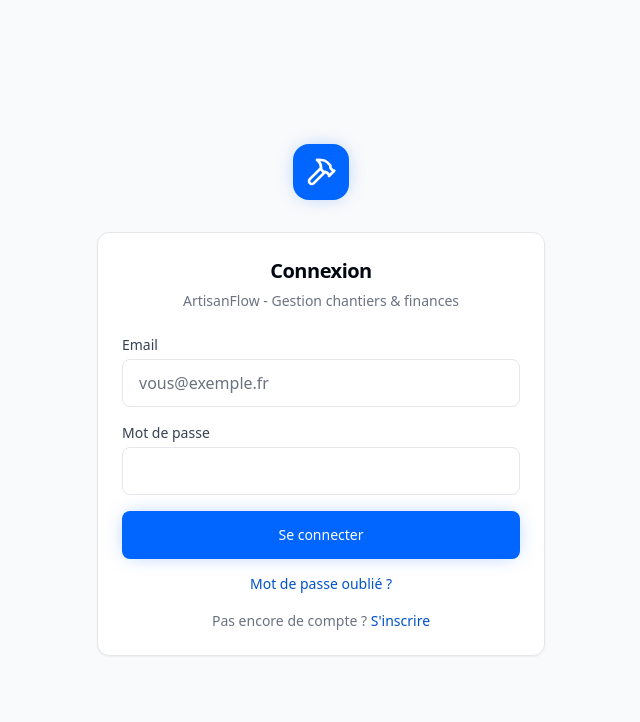
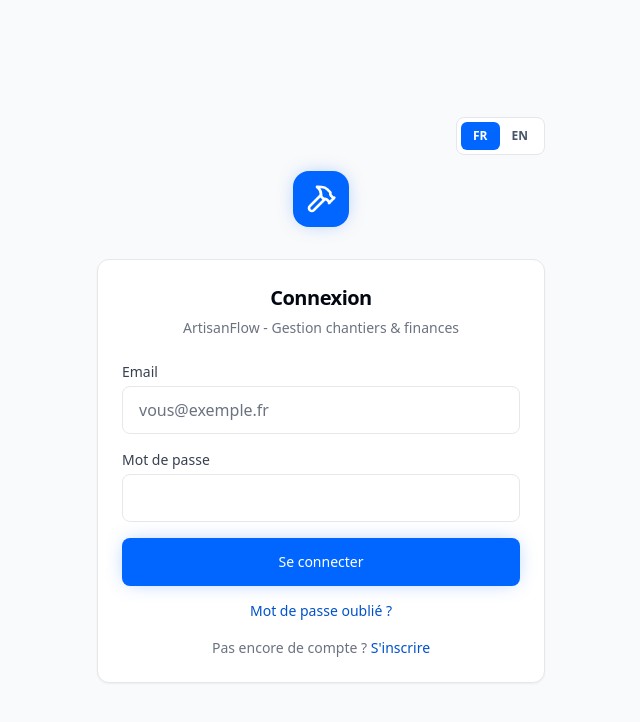
Before and after one commit to arieltouboul-bot/artisan-flow-app, a Next.js app: page /login in a window 1280 px wide. Shown: the top 722 px of the page, without its empty margins (319-959 px from the left). Built offline with nearby package versions, Linux system fonts and the light colour scheme.

Commit message:
final: validated access gate, bilingual funnel, and security middleware

```diff
--- a/app/login/page.tsx
+++ b/app/login/page.tsx
@@ -14,7 +14,7 @@
 import { t } from "@/lib/translations";
 
 function LoginPageContent() {
-  const { language } = useLanguage();
+  const { language, setLanguage } = useLanguage();
   const router = useRouter();
   const searchParams = useSearchParams();
   const [email, setEmail] = useState("");
@@ -94,6 +94,24 @@
         animate={{ opacity: 1, y: 0 }}
         className="w-full max-w-md"
       >
+        <div className="mb-4 flex justify-end">
+          <div className="inline-flex rounded-lg border border-gray-200 bg-white p-1">
+            <button
+              type="button"
+              onClick={() => setLanguage("fr")}
+              className={`rounded-md px-3 py-1.5 text-xs font-semibold ${language === "fr" ? "bg-brand-blue-500 text-white" : "text-slate-600"}`}
+            >
+              FR
+            </button>
+            <button
+              type="button"
+              onClick={() => setLanguage("en")}
+              className={`rounded-md px-3 py-1.5 text-xs font-semibold ${language === "en" ? "bg-brand-blue-500 text-white" : "text-slate-600"}`}
+            >
+              EN
+            </button>
+          </div>
+        </div>
         <div className="flex justify-center mb-8">
           <div className="flex h-14 w-14 items-center justify-center rounded-2xl bg-brand-blue-500 text-white shadow-brand-glow">
             <Hammer className="h-8 w-8" />
--- a/app/page.tsx
+++ b/app/page.tsx
@@ -97,22 +97,22 @@
             {t("heroSubtitle", language)}
           </motion.p>
           <motion.div variants={item} className="mt-12 flex flex-wrap items-center justify-center gap-4">
-            <Link href="/signup">
+            <Link href="/login">
               <Button
                 size="lg"
                 className="min-h-[56px] px-10 text-base font-semibold bg-white text-blue-900 hover:bg-blue-50 shadow-xl"
               >
-                {t("signUp", language)}
+                {t("getStarted", language)}
               </Button>
             </Link>
-            <Link href="/login">
+            <Link href="/signup">
               <Button
                 size="lg"
                 variant="outline"
                 className="min-h-[56px] gap-2 border-2 border-white/50 bg-white/10 px-8 text-base font-semibold text-white hover:bg-white/20"
               >
                 <Sparkles className="h-5 w-5" />
-                ✨ {t("talkToAI", language)}
+                {t("signUp", language)}
               </Button>
             </Link>
           </motion.div>
--- a/app/welcome/page.tsx
+++ b/app/welcome/page.tsx
@@ -52,8 +52,10 @@
         .select("is_active, trial_started_at")
         .eq("user_id", user.id)
         .maybeSingle();
+      console.log("[Check Access] profile:", profile);
       setTrialStartedAt(profile?.trial_started_at ?? null);
       if (checkAccess(profile)) {
+        console.log("[Redirecting] /welcome -> /dashboard (already authorized)");
         window.location.replace("/dashboard");
         return;
       }
@@ -84,6 +86,7 @@
       setActivating(false);
       return;
     }
+    console.log("[Code Validated] Master code accepted");
 
     const {
       data: { user },
@@ -94,7 +97,7 @@
       return;
     }
 
-    const { error } = await supabase
+    const { data, error } = await supabase
       .from("profiles")
       .update({ is_active: true })
       .eq("id", user.id);
@@ -106,11 +109,13 @@
       setActivating(false);
       return;
     }
+    void data;
 
     await supabase.auth.refreshSession();
     setSuccess("Access Granted!");
     setActivating(false);
-    window.location.replace("/dashboard");
+    console.log("[Redirecting] Activation success -> /dashboard");
+    window.location.href = "/dashboard";
   };
 
   const startTrial = async () => {
@@ -135,7 +140,7 @@
       return;
     }
 
-    const { error } = await supabase
+    const { data, error } = await supabase
       .from("profiles")
       .update({ trial_started_at: new Date().toISOString() })
       .eq("id", user.id);
@@ -147,12 +152,15 @@
       setStartingTrial(false);
       return;
     }
+    void data;
 
+    console.log("[Code Validated] Trial started");
     await supabase.auth.refreshSession();
     setTrialStartedAt(new Date().toISOString());
     setSuccess(t("welcomeTrialStarted", localLanguage));
     setStartingTrial(false);
-    window.location.replace("/dashboard");
+    console.log("[Redirecting] Trial success -> /dashboard");
+    window.location.href = "/dashboard";
   };
 
   if (loadingUser) {
```
Also changed, not shown: lib/supabase/middleware.ts (+10 -3 lines).
